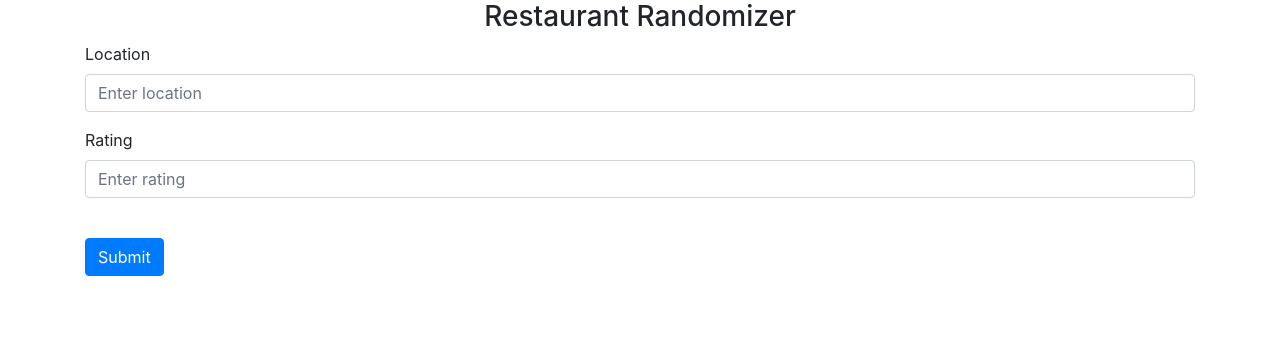
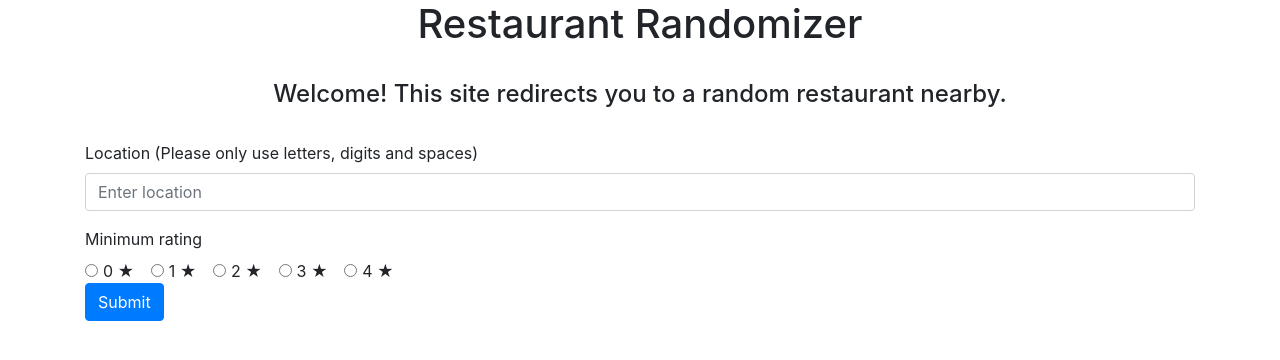
Before and after one commit to minprog-platforms/project-julialfk, a Flask app: page / in a window 1280 px wide. Shown: the top 360 px of the page. Run offline with Flask 2, Linux system fonts and the light colour scheme; some libraries are stand-ins or nearby versions.

Commit message:
MVP first upload

```diff
--- a/website/__init__.py
+++ b/website/__init__.py
@@ -6,10 +6,7 @@ def create_app():
     app.config['SECRET_KEY'] = 'key'
 
     from .views import views
-    from .auth import auth
 
     app.register_blueprint(views, url_prefix='/')
-    app.register_blueprint(auth, url_prefix='/')
-
 
     return app
--- a/website/templates/home.html
+++ b/website/templates/home.html
@@ -2,9 +2,12 @@
 
 {% block content %}
 <form method="POST">
-    <h3 align="center">Restaurant Randomizer</h3>
+    <h1 align="center">Restaurant Randomizer</h1>
+    <br />
+    <h4 align="center">Welcome! This site redirects you to a random restaurant nearby.</h4>
+    <br />
     <div class="form-group">
-        <label for="location">Location</label>
+        <label for="location">Location (Please only use letters, digits and spaces)</label>
         <input
             type="location"
             class="form-control"
@@ -13,16 +16,30 @@
             placeholder="Enter location"
         />
     </div>
-    <div class="form-group">
-        <label for="rating">Rating</label>
-        <input
-            type="rating"
-            class="form-control"
-            id="rating"
-            name="rating"
-            placeholder="Enter rating"
-        />
+
+    <label>Minimum rating</label>
+    <br />
+    <div class="form-check form-check-inline">
+        <input class="form-check-input" type="radio" name="rating" id="rating" value=0>
+        <label class="form-check-label" for="rating">0 &#9733;</label>
     </div>
+    <div class="form-check form-check-inline">
+        <input class="form-check-input" type="radio" name="rating" id="rating" value=1>
+        <label class="form-check-label" for="rating">1 &#9733;</label>
+    </div>
+    <div class="form-check form-check-inline">
+        <input class="form-check-input" type="radio" name="rating" id="inlineratingRadio1" value=2>
+        <label class="form-check-label" for="rating">2 &#9733;</label>
+    </div>
+    <div class="form-check form-check-inline">
+        <input class="form-check-input" type="radio" name="rating" id="rating" value=3>
+        <label class="form-check-label" for="rating">3 &#9733;</label>
+    </div>
+    <div class="form-check form-check-inline">
+        <input class="form-check-input" type="radio" name="rating" id="rating" value=4>
+        <label class="form-check-label" for="rating">4 &#9733;</label>
+    </div>
+
     <br />
     <button type="submit" class="btn btn-primary">Submit</button>
     {% endblock %}
--- a/website/views.py
+++ b/website/views.py
@@ -1,8 +1,32 @@
-from flask import Blueprint, render_template
+from flask import Blueprint, render_template, request, flash
+from webbrowser import open_new_tab
+
+from .models import Random_restaurant
 
 
 views = Blueprint('views', __name__)
 
-@views.route('/')
+@views.route('/', methods=['GET', 'POST'])
 def home():
+    if request.method == 'POST':
+        location = request.form.get('location')
+        rating = request.form.get('rating')
+
+        if len(location) < 2:
+            flash("Location must be longer than 1 character.", category='error')
+        elif bool(rating) == False:
+            flash("Please enter a minimum rating.", category='error')
+        else:
+            search = Random_restaurant(location, rating)
+            current_coords = search.current_coords()
+            restaurant_ids = search.nearby_search(current_coords, search._rating)
+
+            if len(restaurant_ids) < 1:
+                flash("No nearby restaurants found with these conditions.\nPlease try again with a different input.", category='error')
+            else:
+                restaurant_url = search.randomize(restaurant_ids)
+                flash(f"Restaurant found!", category='success')
+
+                open_new_tab(restaurant_url)
+
     return render_template("home.html")
```
Also changed, not shown: website/models.py (+60 -0 lines).
